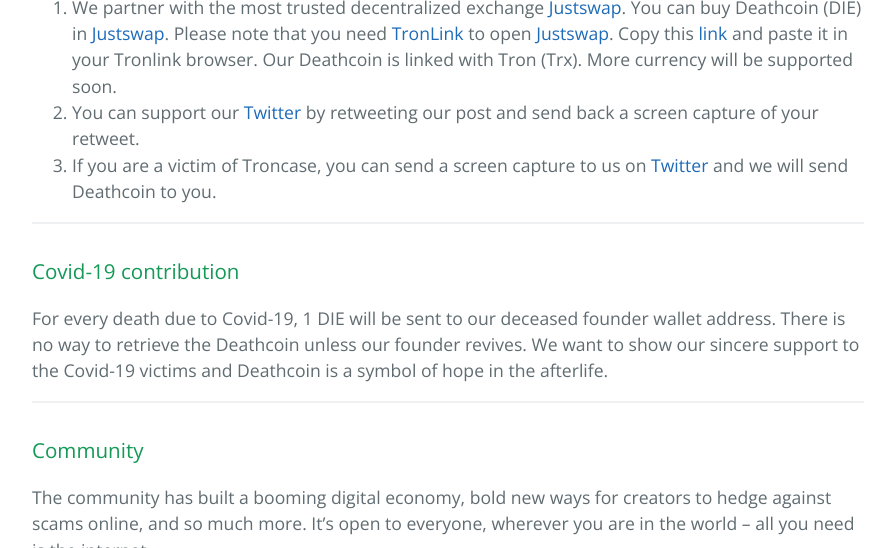
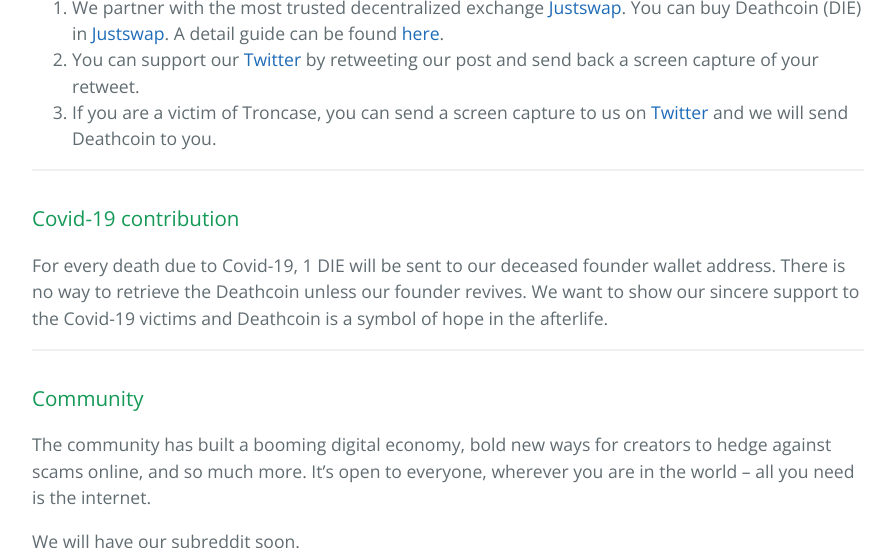
Before and after one commit to DeathcoinOfficial/Deathcoin, a Jekyll site: the page built from index.md, in a window 1280 px wide and 900 px high, scrolled down 4068 px, cut to the strip 239-787 px from the top of the window. Shown: the whole strip, without its empty margins (192-1087 px from the left). Built offline with Jekyll 4.4.1, drawn with Linux system fonts in a browser that asks for light colours; our own code applies the rules of GitHub Pages for plain Markdown files.

Commit message:
Update index.md

```diff
--- a/index.md
+++ b/index.md
@@ -88,9 +88,9 @@ Today, billions of people can’t open bank accounts, others have their loan blo
 
 ![image](https://www.recast1.org/images/logos/JustSwap.png)
 
-1. We partner with the most trusted decentralized exchange [Justswap](https://justswap.org/?lang=en-US#/scan/detail/trx/TByyFshwBL16vH7rWFEcN83RRbBjZUQ7ER). You can buy Deathcoin (DIE) in [Justswap](https://justswap.org/?lang=en-US#/scan/detail/trx/TByyFshwBL16vH7rWFEcN83RRbBjZUQ7ER). Please note that you need [TronLink](https://www.tronlink.org/) to open [Justswap](https://justswap.org/?lang=en-US#/scan/detail/trx/TByyFshwBL16vH7rWFEcN83RRbBjZUQ7ER). Copy this [link](https://justswap.org/?lang=en-US#/scan/detail/trx/TByyFshwBL16vH7rWFEcN83RRbBjZUQ7ER) and paste it in your Tronlink browser. Our Deathcoin is linked with Tron (Trx). More currency will be supported soon.
-2. You can support our [Twitter](https://mobile.twitter.com/deathcoinoffic1/media) by retweeting our post and send back a screen capture of your retweet.
-3. If you are a victim of Troncase, you can send a screen capture to us on [Twitter](https://mobile.twitter.com/deathcoinoffic1/media) and we will send Deathcoin to you.
+1. We partner with the most trusted decentralized exchange [Justswap](https://justswap.org/?lang=en-US#/scan/detail/trx/TByyFshwBL16vH7rWFEcN83RRbBjZUQ7ER). You can buy Deathcoin (DIE) in [Justswap](https://justswap.org/?lang=en-US#/scan/detail/trx/TByyFshwBL16vH7rWFEcN83RRbBjZUQ7ER). A detail guide can be found [here](https://github.com/DeathcoinOfficial/Deathcoin/blob/gh-pages/howtobuy.md).
+4. You can support our [Twitter](https://mobile.twitter.com/deathcoinoffic1/media) by retweeting our post and send back a screen capture of your retweet.
+5. If you are a victim of Troncase, you can send a screen capture to us on [Twitter](https://mobile.twitter.com/deathcoinoffic1/media) and we will send Deathcoin to you.
 
 
 * * *
```
